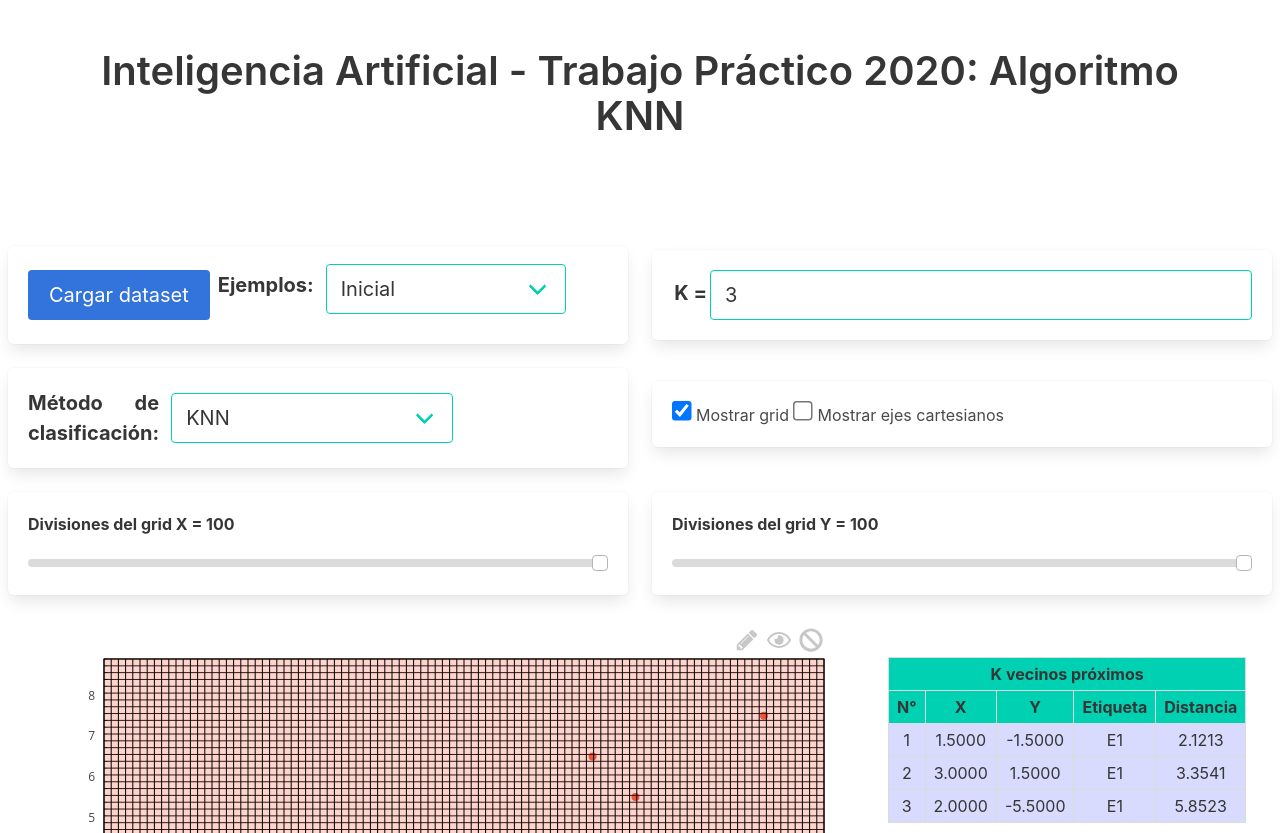
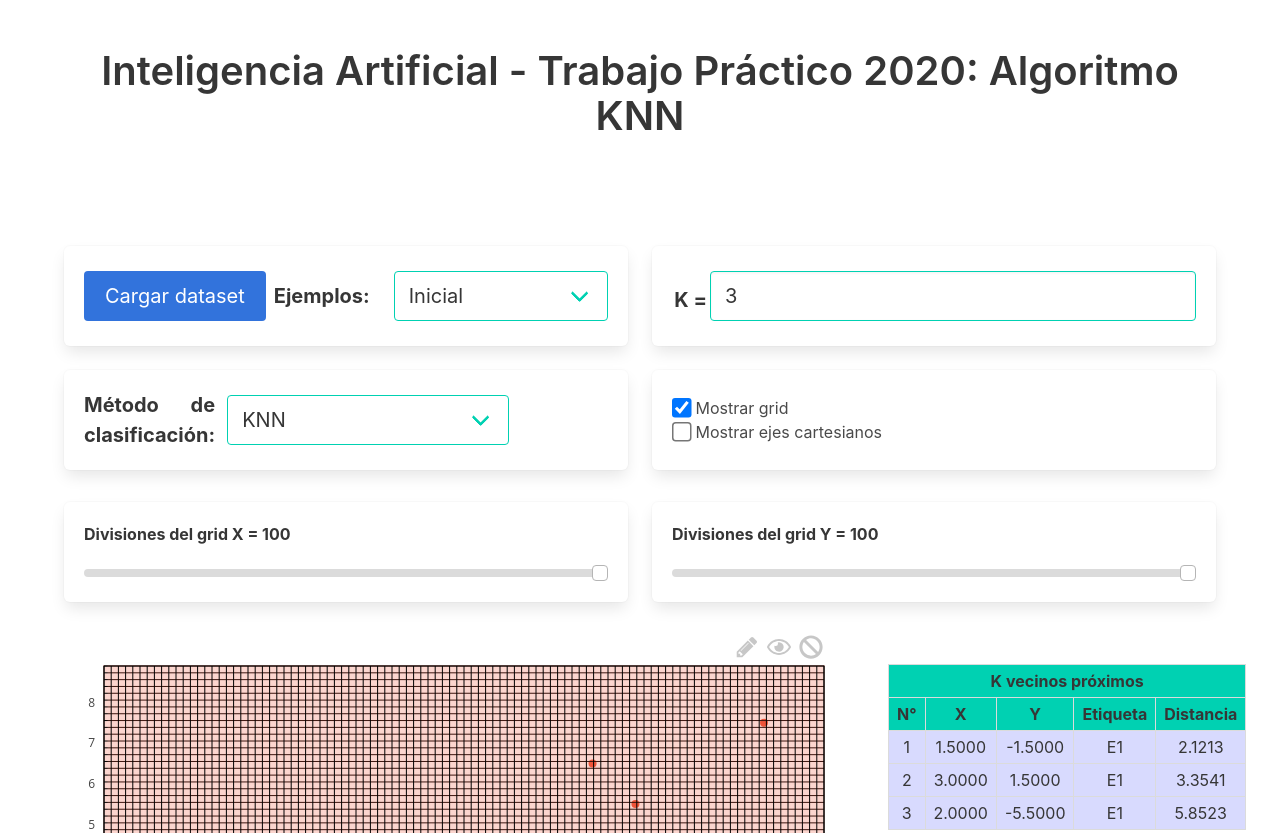
Before and after one commit to ianvaernet/IA-TPI, a plain HTML site: page index.html in a window 1280 px wide. Shown: the top 833 px of the page. Drawn offline with nearby package versions, Linux system fonts and the light colour scheme.

Commit message:
fix layout

```diff
--- a/css/main.css
+++ b/css/main.css
@@ -20,7 +20,7 @@
   zoom: 1.5;
 }
 
-#knn-table {
+.table-container {
   margin-top: 38px;
 }
 
@@ -79,22 +79,11 @@
   margin-left: 5px;
 }
 
-#box-k-input {
-  min-width: 240px;
+
+.column > .box{
+  height: 100px;
 }
 
-#box-classification-method {
-  min-width: 350px;
+select {
+  width: 100%;
 }
-
-#box-dataset-buttons {
-  min-width: 611px;
-}
-
-#grid-and-axis-checkboxes {
-  min-width: 300px;
-}
-
-#grid-divisions {
-  min-width: 490px;
-}
--- a/index.html
+++ b/index.html
@@ -1,5 +1,6 @@
 <!DOCTYPE html>
 <html lang="en">
+
 <head>
   <meta charset="utf-8">
   <meta http-equiv="X-UA-Compatible" content="IE=edge">
@@ -23,7 +24,9 @@
   <script src="grid.js"></script>
   <script src="input.js"></script>
 </head>
+
 <body>
+  <div class="container">
     <section class="hero">
       <div class="hero-body">
         <div class="container">
@@ -34,16 +37,16 @@
       </div>
     </section>
 
-    <div class="columns mt-6 is-vcentered is-multiline px-2">
+    <div class="columns is-multiline is-desktop mt-6">
       <!-- Dataset buttons -->
-      <div class="column">
-        <div class="box field is-horizontal pt-5 pb-5" id="box-dataset-buttons">
+      <div class="column is-half-desktop">
+        <div class="box field is-flex is-flex-direction-row is-align-items-center pt-5 pb-5" id="box-dataset-buttons">
           <button class="button is-link mr-2 is-medium" id="add-dataset-button">Cargar dataset</button>
-          <div class="field is-horizontal">
+          <div class="field is-flex is-flex-direction-row is-align-items-center mb-0">
             <div class="field-label is-medium pt-0">
               <label class="label text-justify">Ejemplos:</label>
             </div>
-            <div class="field-body columns is-vcentered">
+            <div class="field-body is-vcentered">
               <div class="select is-primary is-medium">
                 <select id="select-dataset">
                   <option value="inicial">Inicial</option>
@@ -66,8 +69,8 @@
       </div>
 
       <!-- K input -->
-      <div class="column">
-        <div class="box field is-horizontal" id="box-k-input">
+      <div class="column is-half-desktop">
+        <div class="box field is-flex is-flex-direction-row is-align-items-center" id="box-k-input">
           <div class="field-label is-medium" id="k-label">
             <label class="label">K =</label>
           </div>
@@ -80,7 +83,7 @@
       </div>
 
       <!-- Classification method -->
-      <div class="column">
+      <div class="column is-half-desktop">
         <div class="box field is-horizontal" id="box-classification-method">
           <div class="field-label is-medium pt-0">
             <label class="label text-justify">Método de clasificación:</label>
@@ -97,55 +100,41 @@
       </div>
 
       <!-- Grid and axis checkboxes -->
-      <div class="column">
-        <div class="box field mb-2" id="grid-and-axis-checkboxes">
-          <label class="checkbox font-18">
+      <div class="column is-half-desktop">
+        <div class="box field mb-2 is-flex is-flex-direction-column is-justify-content-center"
+          id="grid-and-axis-checkboxes">
+          <label class="checkbox font-18 is-flex is-flex-direction-row is-align-items-center mb-1">
             <input type="checkbox" class="zoom15" id="show-grid" checked />
-            Mostrar grid
+            <span class="ml-1">Mostrar grid</span>
           </label>
-          <label class="checkbox font-18">
+          <label class="checkbox font-18 is-flex is-flex-direction-row is-align-items-center">
             <input type="checkbox" class="zoom15" id="show-axis" />
-            Mostrar ejes cartesianos
+            <span class="ml-1">Mostrar ejes cartesianos</span>
           </label>
         </div>
       </div>
 
       <!-- Grid divisions -->
-      <div class="column">
+      <div class="column is-half-desktop">
         <div class="box field pb-1" id="grid-divisions">
           <label id="grid-x-label" class="label">Divisiones del grid X = 100</label>
           <div class="control">
-            <input
-              id="grid-x-slider"
-              type="range"
-              value="100"
-              step="1"
-              min="10"
-              max="100"
-              class="slider is-fullwidth"
-            />
+            <input id="grid-x-slider" type="range" value="100" step="1" min="10" max="100"
+              class="slider is-fullwidth" />
           </div>
         </div>
       </div>
-      <div class="column">
-        <div class="box field pb-1" style="min-width: 490px">
+      <div class="column is-half-desktop">
+        <div class="box field pb-1">
           <label id="grid-y-label" class="label">Divisiones del grid Y = 100</label>
           <div class="control">
-            <input
-              id="grid-y-slider"
-              type="range"
-              value="100"
-              step="1"
-              min="10"
-              max="100"
-              class="slider is-fullwidth"
-            />
+            <input id="grid-y-slider" type="range" value="100" step="1" min="10" max="100"
+              class="slider is-fullwidth" />
           </div>
         </div>
       </div>
     </div>
 
-    <div class="container">
     <div class="columns">
       <div class="column">
         <label id="mouse-position"></label>
@@ -154,6 +143,7 @@
       </div>
       <div class="column">
         <!-- Display the k nearest neighbours -->
+        <div class="table-container" style="max-height: 692px; overflow: auto;">
           <table class="table is-bordered is-striped is-narrow is-hoverable has-text-centered" id="knn-table">
             <thead class="has-background-primary has-text-white">
               <tr>
@@ -169,6 +159,7 @@
             </thead>
             <tbody id="knn-table-body"></tbody>
           </table>
+        </div>
       </div>
     </div>
     <div class="columns">
@@ -222,4 +213,5 @@
 <script src="datasets/iris_sepalo.js"></script>
 <script src="datasets/school_level.js"></script>
 <script src="main.js"></script>
+
 </html>
--- a/k.js
+++ b/k.js
@@ -1,4 +1,3 @@
-const sliderId = 'k-slider';
 const inputId = 'k-input';
 
 class K {
@@ -12,7 +11,6 @@ class K {
 
   update(k) {
     this.input.value = k;
-    this.slider.value = k;
     if (this.plot.mode === 'none') this.plot.updatePlot();
     else this.main.updateKNN(this.dataset.getTrainingData(), { x: 0, y: 0 }, k);
     this.canvas.updateCanvas(this.dataset.getTrainingData(), k);
```
Lines whose indentation alone changed are shown as unchanged.
